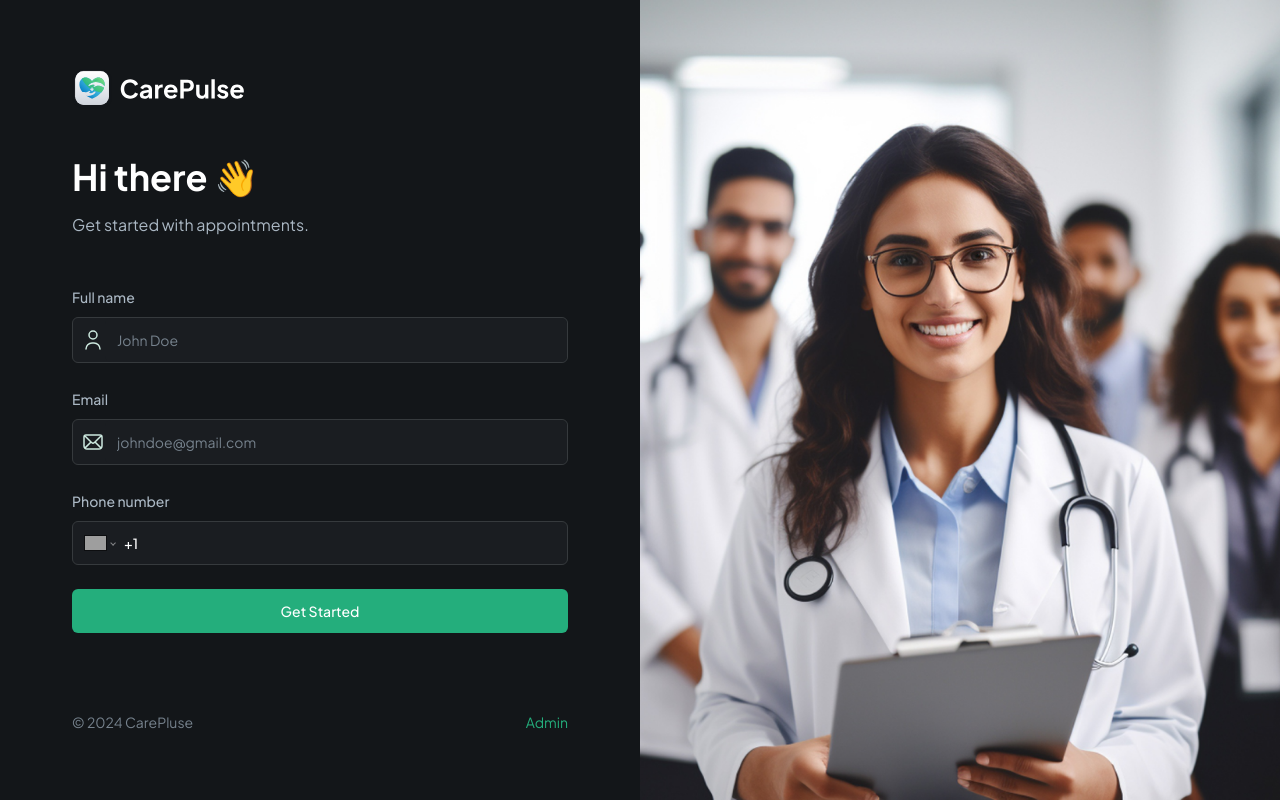
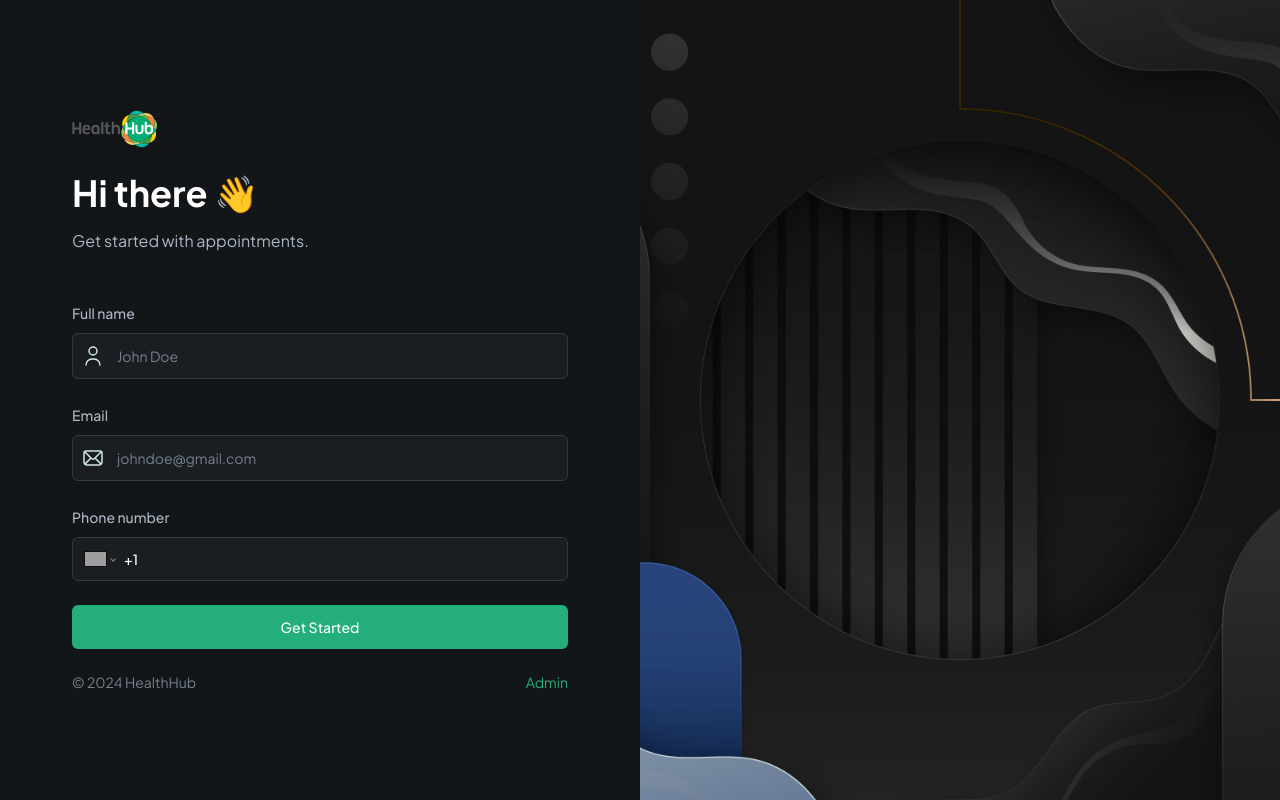
Before and after one commit to Ashikam263/HealthHub, a Next.js app: page / in a window 1280 px wide. Built offline with nearby package versions, Linux system fonts and the light colour scheme; no server answers; grey boxes are pictures that could not be loaded.

Commit message:
pages code cahnaged for new logo

```diff
--- a/app/admin/page.tsx
+++ b/app/admin/page.tsx
@@ -14,7 +14,7 @@ const AdminPage = async () => {
       <header className="admin-header">
         <Link href="/" className="cursor-pointer">
           <Image
-            src="/assets/icons/logo-full.svg"
+            src="/assets/icons/logo-full-new.svg"
             height={32}
             width={162}
             alt="logo"
@@ -27,7 +27,7 @@ const AdminPage = async () => {
 
       <main className="admin-main">
         <section className="w-full space-y-4">
-          <h1 className="header">Welcome 👋</h1>
+          <h1 className="header">Welcome Back</h1>
           <p className="text-dark-700">
             Start the day with managing new appointments
           </p>
--- a/app/page.tsx
+++ b/app/page.tsx
@@ -14,18 +14,18 @@ const Home = ({ searchParams }: SearchParamProps) => {
       <section className="remove-scrollbar container my-auto">
         <div className="sub-container max-w-[496px]">
           <Image
-            src="/assets/icons/logo-full.svg"
+            src="/assets/icons/logo-full-new.svg"
             height={1000}
             width={1000}
             alt="patient"
-            className="mb-12 h-10 w-fit"
+            className="mb-6 h-10 w-fit"
           />
 
           <PatientForm />
 
-          <div className="text-14-regular mt-20 flex justify-between">
+          <div className="text-14-regular mt-6 flex justify-between">
             <p className="justify-items-end text-dark-600 xl:text-left">
-              © 2024 CarePluse
+              © 2024 HealthHub
             </p>
             <Link href="/?admin=true" className="text-green-500">
               Admin
@@ -35,7 +35,7 @@ const Home = ({ searchParams }: SearchParamProps) => {
       </section>
 
       <Image
-        src="/assets/images/onboarding-img.png"
+        src="/assets/images/onboarding-img.jpg"
         height={1000}
         width={1000}
         alt="patient"
--- a/app/patients/[userId]/new-appointment/page.tsx
+++ b/app/patients/[userId]/new-appointment/page.tsx
@@ -11,7 +11,7 @@ const Appointment = async ({ params: { userId } }: SearchParamProps) => {
       <section className="remove-scrollbar container my-auto">
         <div className="sub-container max-w-[860px] flex-1 justify-between">
           <Image
-            src="/assets/icons/logo-full.svg"
+            src="/assets/icons/logo-full-new.svg"
             height={1000}
             width={1000}
             alt="logo"
@@ -24,12 +24,12 @@ const Appointment = async ({ params: { userId } }: SearchParamProps) => {
             type="create"
           />
 
-          <p className="copyright mt-10 py-12">© 2024 CarePluse</p>
+          <p className="copyright mt-10 py-12">© 2024 HealthHub</p>
         </div>
       </section>
 
       <Image
-        src="/assets/images/appointment-img.png"
+        src="/assets/images/appointment-img.jpg"
         height={1500}
         width={1500}
         alt="appointment"
--- a/app/patients/[userId]/register/page.tsx
+++ b/app/patients/[userId]/register/page.tsx
@@ -15,7 +15,7 @@ const Register = async ({ params: { userId } }: SearchParamProps) => {
       <section className="remove-scrollbar container">
         <div className="sub-container max-w-[860px] flex-1 flex-col py-10">
           <Image
-            src="/assets/icons/logo-full.svg"
+            src="/assets/icons/logo-full-new.svg"
             height={1000}
             width={1000}
             alt="patient"
@@ -24,12 +24,12 @@ const Register = async ({ params: { userId } }: SearchParamProps) => {
 
           <RegisterForm user={user} />
 
-          <p className="copyright py-12">© 2024 CarePluse</p>
+          <p className="copyright py-12">© 2024 HealthHub</p>
         </div>
       </section>
 
       <Image
-        src="/assets/images/register-img.png"
+        src="/assets/images/register-img.jpg"
         height={1000}
         width={1000}
         alt="patient"
```
